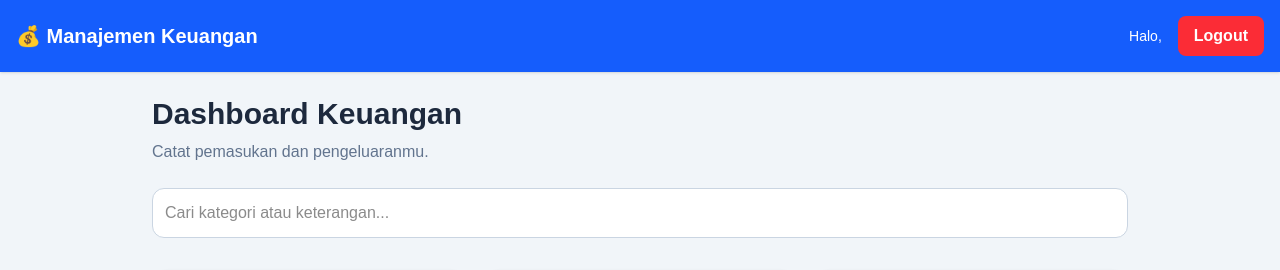
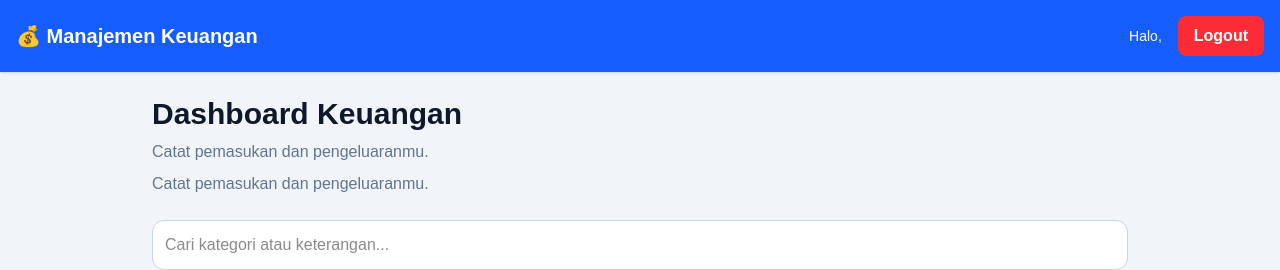
Before and after one commit to Iyan10922/keuangan-app, a Next.js app: page /dashboard in a window 1280 px wide. Shown: the top 270 px of the page. Built offline with nearby package versions, Linux system fonts and the light colour scheme; no server answers.

Commit message:
refactor: create useDashboard hook

```diff
--- a/app/dashboard/page.tsx
+++ b/app/dashboard/page.tsx
@@ -7,6 +7,8 @@ import { formatYen } from "@/lib/currency";
 import TransactionList from "@/components/TransactionList";
 import TransactionForm from "@/components/TransactionForm";
 import { toast } from "sonner";
+import useDashboard from "@/hooks/useDashboard";
+import DashboardHeader from "@/components/dashboard/DashboardHeader";
 import DashboardSummary from "@/components/dashboard/DashboardSummary";
 import TransactionSearch from "@/components/dashboard/TransactionSearch";
 import {
@@ -24,6 +26,7 @@ export default function DashboardPage() {
   const [amount, setAmount] = useState("");
   const [category, setCategory] = useState("");
   const [description, setDescription] = useState("");
+  const dashboard = useDashboard();
   const [search, setSearch] = useState("");
   const [editingTransaction, setEditingTransaction] =
   useState<Transaction | null>(null);
@@ -165,9 +168,7 @@ export default function DashboardPage() {
       <Navbar />
 
       <div className="mx-auto max-w-5xl p-6">
-        <h2 className="text-3xl font-bold text-slate-800">
-          Dashboard Keuangan
-        </h2>
+      <DashboardHeader />
 
         <p className="mt-2 text-slate-500">
           Catat pemasukan dan pengeluaranmu.
--- /dev/null
+++ b/components/dashboard/DashboardHeader.tsx
@@ -0,0 +1,13 @@
+export default function DashboardHeader() {
+    return (
+      <header>
+        <h1 className="text-3xl font-bold text-slate-900">
+          Dashboard Keuangan
+        </h1>
+
+        <p className="mt-2 text-slate-500">
+          Catat pemasukan dan pengeluaranmu.
+        </p>
+      </header>
+    );
+  }
--- /dev/null
+++ b/hooks/useDashboard.ts
@@ -0,0 +1,3 @@
+export default function useDashboard() {
+    return {};
+  }
```
